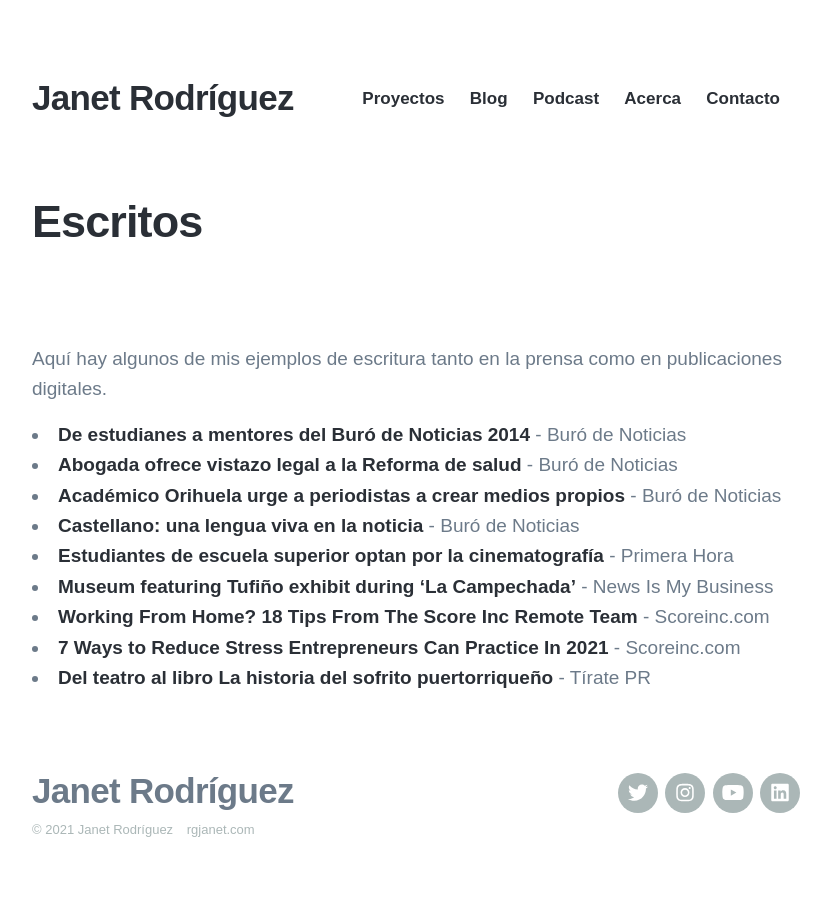
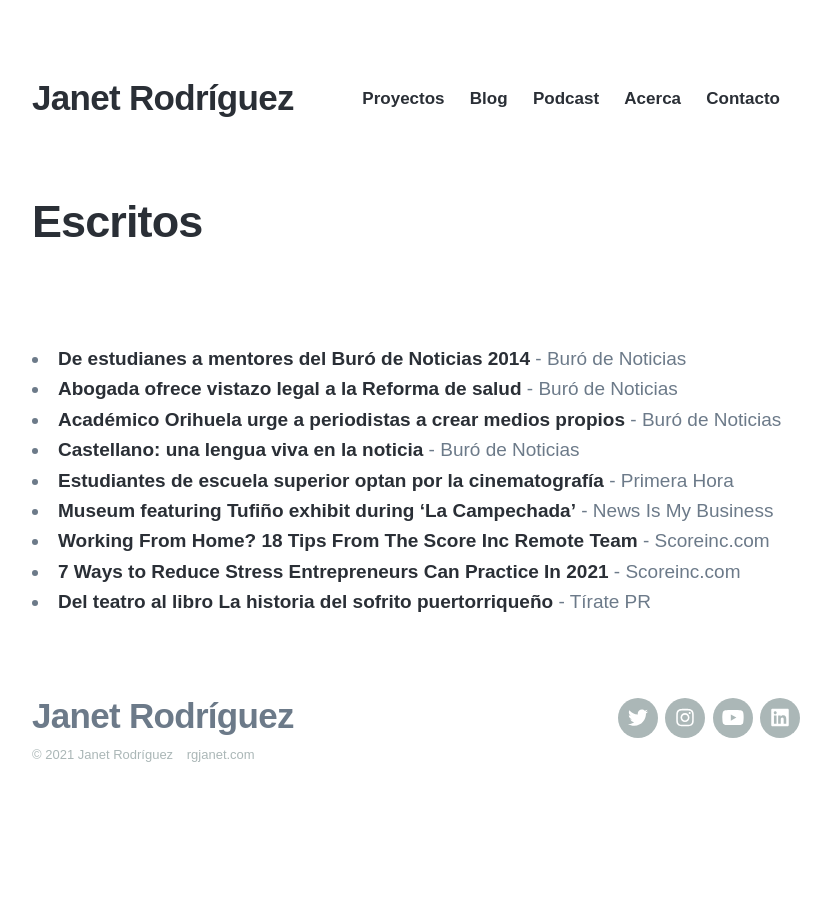
Before and after one commit to rgjanet/rgjanet.github.io, a Jekyll site: the page built from _projects/2020-02-20-escritos.md, in a window 1280 px wide. Shown: the whole page, without its empty margins (224-1055 px from the left). Built offline with Jekyll 4.4.1, drawn with Linux system fonts in a browser that asks for light colours; nearby versions of some CDN libraries; some web fonts are replaced.

Commit message:
Update 2020-02-20-escritos.md

```diff
--- a/_projects/2020-02-20-escritos.md
+++ b/_projects/2020-02-20-escritos.md
@@ -1,11 +1,9 @@
 ---
 title: 'Escritos'
 date: 2020-02-20 00:00:00
-description: Aquí algunos de mis ejemplos de escritura publicados en la prensa tradicional y medios digitales.
+description: Aquí algunos de mis escritos publicados en prensa tradicional y medios digitales.
 featured_image: '/images/Proyectos/escritos.png'
 ---
-
-Aquí hay algunos de mis ejemplos de escritura tanto en la prensa como en publicaciones digitales.
 
 * [De estudianes a mentores del Buró de Noticias 2014](http://burodenoticias.com/de-estudiantes-a-mentores-del-buro-de-noticias-2014/) - Buró de Noticias
 * [Abogada ofrece vistazo legal a la Reforma de salud](http://burodenoticias.com/abogada-ofrece-vistazo-legal-a-la-reforma-de-salud/) - Buró de Noticias
```
